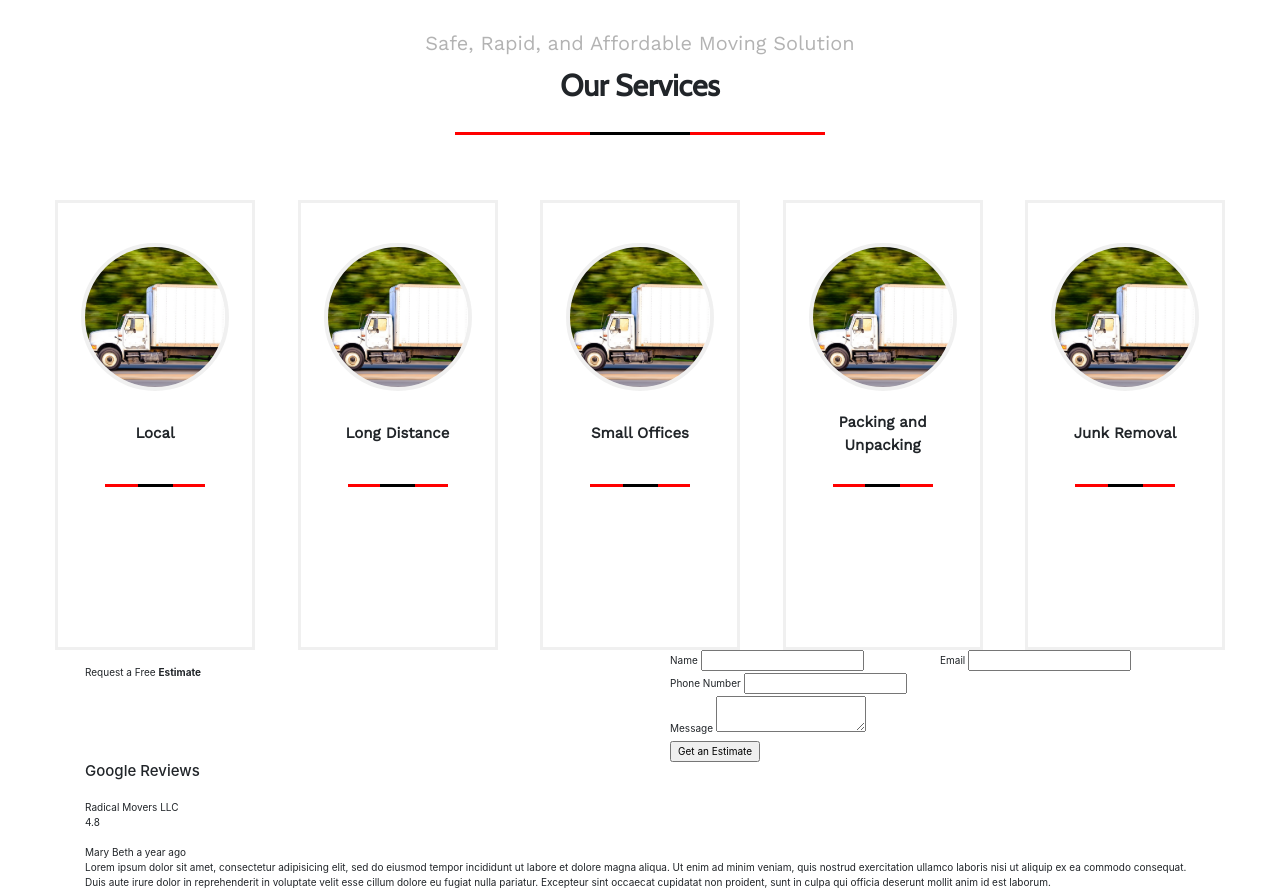
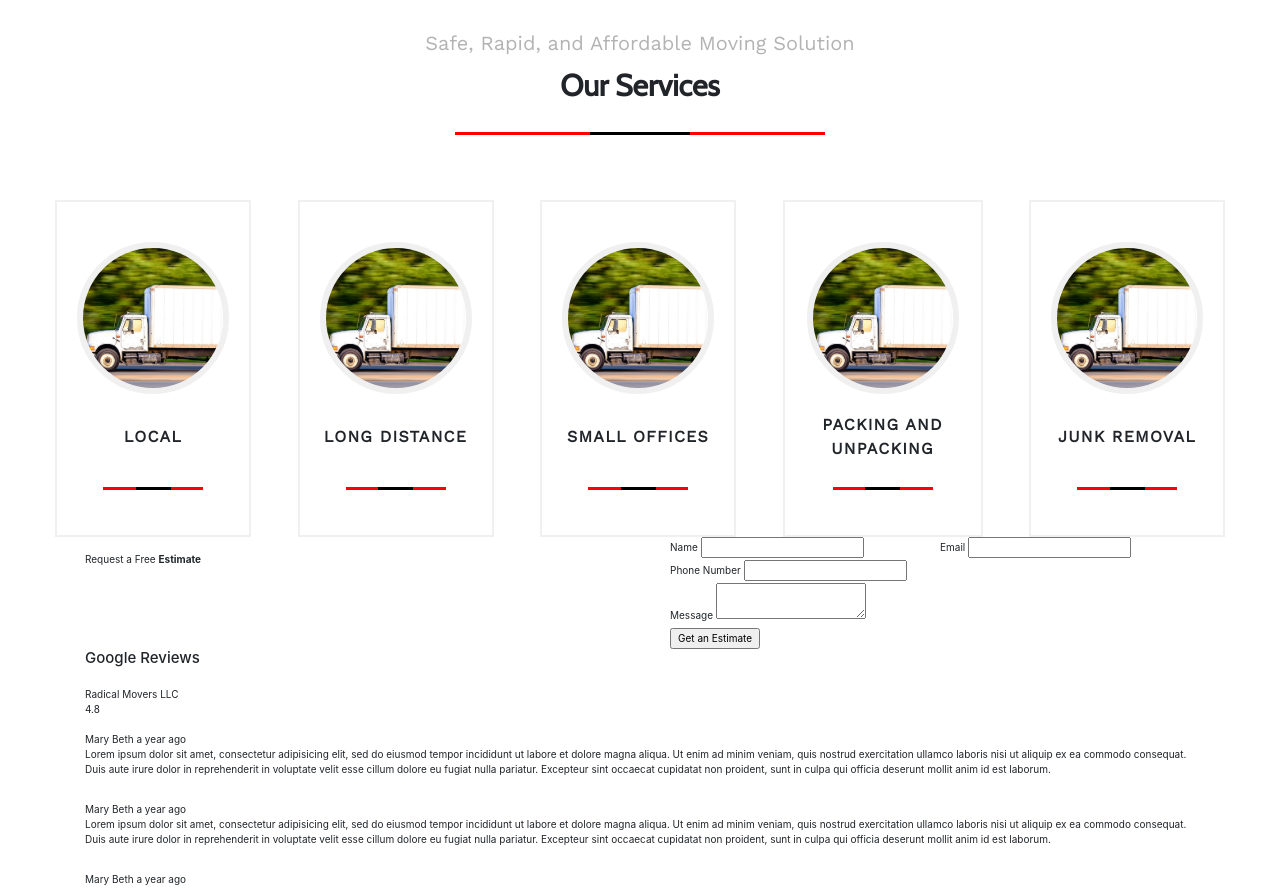
Before and after one commit to AJMarquez99/RadicalMovers, a PHP site: page / in a window 1280 px wide. Shown: the part 565-1454 px from the top of the page. Run offline with PHP 8.4, Linux system fonts and the light colour scheme; some libraries are stand-ins or nearby versions.

Commit message:
Finshed the services block and animation

```diff
--- a/components/_estimate.html
+++ b/components/_estimate.html
@@ -1,4 +1,4 @@
-<section>
+<section id="radical_estimate">
   <div class="container">
     <div class="row">
       <div class="col">
--- a/components/_services.html
+++ b/components/_services.html
@@ -6,47 +6,6 @@
         <h2>Our Services</h2>
         <div class="cool-border"></div>
         <div class="services-content">
-          <div class="service-image-container">
-            <div class="image-container">
-              <img src="images/moving-truck.jpg" alt="">
-            </div>
-            <p>Local</p>
-            <div class="cool-border"></div>
-            <p class="summary">This is a little test summary for when the site goes live, we'll try to keep it small though. At least for now.</p>
-          </div>
-          <div class="service-image-container">
-            <div class="image-container">
-              <img src="images/moving-truck.jpg" alt="">
-            </div>
-            <p>Long Distance</p>
-            <div class="cool-border"></div>
-            <p class="summary">This is a little test summary for when the site goes live, we'll try to keep it small though. At least for now.</p>
-          </div>
-          <div class="service-image-container">
-            <div class="image-container">
-              <img src="images/moving-truck.jpg" alt="">
-            </div>
-            <p>Small Offices</p>
-            <div class="cool-border"></div>
-            <p class="summary">This is a little test summary for when the site goes live, we'll try to keep it small though. At least for now.</p>
-          </div>
-          <div class="service-image-container">
-            <div class="image-container">
-              <img src="images/moving-truck.jpg" alt="">
-            </div>
-            <p>Packing and Unpacking</p>
-            <div class="cool-border"></div>
-            <p class="summary">This is a little test summary for when the site goes live, we'll try to keep it small though. At least for now.</p>
-          </div>
-          <div class="service-image-container">
-            <div class="image-container">
-              <img src="images/moving-truck.jpg" alt="">
-            </div>
-            <p>Junk Removal</p>
-            <div class="cool-border"></div>
-            <p class="summary">This is a little test summary for when the site goes live, we'll try to keep it small though. At least for now.</p>
-          </div>
-          <!--
           <div class="service-card [ is-collapsed ]">
             <div class="service-title [ js-expander ]">
               <div class="image-container">
@@ -56,7 +15,7 @@
               <div class="cool-border"></div>
             </div>
             <div class="service-summary">
-              <i class="fa fa-close [ js-collapser ]"></i>
+              <i class="fas fa-times [ js-collapser ]"></i>
               <p class="summary">This is a little test summary for when the site goes live, we'll try to keep it small though. At least for now.</p>
             </div>
           </div>
@@ -69,7 +28,7 @@
               <div class="cool-border"></div>
             </div>
             <div class="service-summary">
-              <i class="fa fa-close [ js-collapser ]"></i>
+              <i class="fas fa-times [ js-collapser ]"></i>
               <p class="summary">This is a little test summary for when the site goes live, we'll try to keep it small though. At least for now.</p>
             </div>
           </div>
@@ -82,7 +41,7 @@
               <div class="cool-border"></div>
             </div>
             <div class="service-summary">
-              <i class="fa fa-close [ js-collapser ]"></i>
+              <i class="fas fa-times [ js-collapser ]"></i>
               <p class="summary">This is a little test summary for when the site goes live, we'll try to keep it small though. At least for now.</p>
             </div>
           </div>
@@ -91,11 +50,11 @@
               <div class="image-container">
                 <img src="images/moving-truck.jpg" alt="">
               </div>
-              <p>Packing and Unpacking</p>
+              <span>Packing and Unpacking</span>
               <div class="cool-border"></div>
             </div>
             <div class="service-summary">
-              <i class="fa fa-close [ js-collapser ]"></i>
+              <i class="fas fa-times [ js-collapser ]"></i>
               <p class="summary">This is a little test summary for when the site goes live, we'll try to keep it small though. At least for now.</p>
             </div>
           </div>
@@ -108,11 +67,10 @@
               <div class="cool-border"></div>
             </div>
             <div class="service-summary">
-              <i class="fa fa-close [ js-collapser ]"></i>
+              <i class="fas fass-close [ js-collapser ]"></i>
               <p class="summary">This is a little test summary for when the site goes live, we'll try to keep it small though. At least for now.</p>
             </div>
           </div>
-          -->
         </div>
       </div>
     </div>
--- a/css/master.css
+++ b/css/master.css
@@ -153,6 +153,7 @@
 
 #radical_services {
   text-align: center;
+  transition: all 0.5s;
 }
 #radical_services .container {
   max-width: 1200px;
@@ -187,10 +188,11 @@
 }
 
 .services-content {
+  position: relative;
   display: flex;
   flex-direction: row;
   justify-content: space-between;
-  align-items: center;
+  align-items: flex-start;
   margin-top: 65px;
 }
 .services-content img {
@@ -198,7 +200,7 @@
   display: block;
   max-width: 140px;
   height: auto;
-  border: 4px solid rgba(179, 179, 179, 0.2);
+  border: 6px solid rgba(179, 179, 179, 0.2);
   border-radius: 50%;
   margin: 0 auto;
 }
@@ -208,64 +210,122 @@
 .services-content .cool-border::after {
   width: 35px;
 }
-.services-content p {
+
+.service-card .service-title {
+  border: 2px solid rgba(179, 179, 179, 0.2);
+  padding: 40px 20px;
+  max-width: 200px;
+  position: relative;
+}
+.service-card .service-title span {
   margin-top: 20px;
   height: 45px;
   font-family: "Work Sans", sans-serif;
-  font-size: 1.5em;
+  font-size: 1.6em;
+  letter-spacing: 1.2px;
   display: flex;
   align-items: center;
   justify-content: center;
   font-weight: bold;
+  text-transform: uppercase;
 }
-.services-content p.summary {
-  opacity: 0;
-  display: block;
-  font-size: 1.2em;
-  height: auto;
-  position: relative;
-  text-align: justify;
-  text-align-last: center;
+.service-card .service-title:hover {
+  background-color: #f14e4f;
+  border-color: #f14e4f;
+  cursor: pointer;
 }
-.services-content .service-image-container {
-  border: 3px solid rgba(179, 179, 179, 0.2);
-  padding: 40px 20px;
-  max-width: 200px;
+.service-card .service-title:hover img {
+  border-color: #282828;
 }
-.services-content .service-image-container:hover {
-  background-color: #f14e4f;
-  border-color: #141414;
+.service-card .service-title:hover .cool-border {
+  border-color: #282828;
 }
-.services-content .service-image-container:hover img {
-  border: 8px solid #141414;
-}
-.services-content .service-image-container:hover .cool-border {
-  border-color: #141414;
-}
-.services-content .service-image-container:hover .cool-border::after {
+.service-card .service-title:hover .cool-border::after {
   border-color: #FFF;
 }
-.services-content .service-image-container:hover p {
+.service-card .service-title, .service-card .service-title:hover,
+.service-card .service-title img, .service-card .service-title:hover img,
+.service-card .service-title span, .service-card .service-title:hover span,
+.service-card .service-title .cool-border, .service-card .service-title:hover .cool-border,
+.service-card .service-title .cool-border::after, .service-card .service-title:hover .cool-border::after {
+  transition: all 0.5s;
+}
+.service-card .service-summary {
+  transition: all 0.5s;
+  background-color: rgba(179, 179, 179, 0.2);
+  width: 100%;
+  position: absolute;
+  display: flex;
+  justify-content: center;
+  align-items: center;
+  color: #404040;
+  font-size: 1.5em;
+  padding: 20px;
+}
+.service-card .service-summary .fas {
+  font-size: 1.2em;
+  position: absolute;
+  top: 10px;
+  right: 10px;
+  cursor: pointer;
+}
+.service-card .service-summary .fas:hover {
+  opacity: 0.9;
+}
+.service-card.is-collapsed .service-title:after {
+  content: "";
   opacity: 0;
+}
+.service-card.is-collapsed .service-summary {
+  left: 0;
+  max-height: 0;
+  min-height: 0;
+  overflow: hidden;
   margin-top: 0;
+  opacity: 0;
 }
-.services-content .service-image-container:hover p.summary {
+.service-card.is-expanded .service-title {
+  background-color: #f14e4f;
+}
+.service-card.is-expanded .service-title:after {
+  content: "";
+  opacity: 1;
+  height: 0;
+  width: 0;
+  position: absolute;
+  bottom: -30px;
+  left: calc(50% - 15px);
+  border-left: 15px solid transparent;
+  border-right: 15px solid transparent;
+  border-bottom: 15px solid #333a45;
+}
+.service-card.is-expanded .service-title img {
+  border-color: #282828;
+}
+.service-card.is-expanded .service-title .cool-border {
+  border-color: #282828;
+}
+.service-card.is-expanded .service-title .cool-border::after {
+  border-color: #FFF;
+}
+.service-card.is-expanded .service-summary {
+  left: 0;
+  max-height: 500px;
+  min-height: 200px;
+  overflow: visible;
+  margin-top: 30px;
   opacity: 1;
 }
-.services-content .service-image-container:hover, .services-content .service-image-container:hover img, .services-content .service-image-container:hover .cool-border, .services-content .service-image-container:hover .cool-border::after, .services-content .service-image-container:hover p {
-  transition: all 0.5s;
+.service-card.is-expanded:hover .service-title {
+  transform: scale(1);
 }
-.services-content .service-image-container:hover p.summary {
-  transition: opacity 0.5s;
+.service-card.is-inactive .service-title {
+  pointer-events: none;
+  opacity: 0.5;
 }
-.services-content .service-image-container:hover {
-  transition: height 0.5s;
-}
-.services-content .service-image-container, .services-content .service-image-container img, .services-content .service-image-container .cool-border, .services-content .service-image-container .cool-border::after, .services-content .service-image-container p {
-  transition: all 0.5s;
-}
-.services-content .service-image-container p.summary {
-  transition: none;
+.service-card.is-inactive:hover .service-title {
+  background-color: #f14e4f;
+  transform: scale(1);
 }
 
 /*# sourceMappingURL=master.css.map */
--- a/sass/_services.scss
+++ b/sass/_services.scss
@@ -1,5 +1,6 @@
 #radical_services {
   text-align: center;
+  transition: all 0.5s;
   .container {
     max-width: 1200px;
   }
@@ -36,17 +37,18 @@
 }
 
 .services-content {
+  position: relative;
   display: flex;
   flex-direction: row;
   justify-content: space-between;
-  align-items: center;
+  align-items: flex-start;
   margin-top: 65px;
   img {
     box-sizing: content-box;
     display: block;
     max-width: 140px;
     height: auto;
-    border: 4px solid $border-color;
+    border: 6px solid $border-color;
     border-radius: 50%;
     margin: 0 auto;
   }
@@ -56,35 +58,35 @@
       width: 35px;
     }
   }
-  p{
+}
+
+.service-card {
+  $transition-time: 0.5s;
+  $hover-color: #f14e4f;
+  $services-border: rgb(40,40,40);
+  .service-title {
+    border: 2px solid $border-color;
+    padding: 40px 20px;
+    max-width: 200px;
+    position: relative;
+    span {
       margin-top: 20px;
       height: 45px;
       font-family: $nav-font;
-    font-size: 1.5em;
+      font-size: 1.6em;
+      letter-spacing: 1.2px;
       display: flex;
       align-items: center;
       justify-content: center;
       font-weight: bold;
+      text-transform: uppercase;
     }
-  p.summary {
-    opacity: 0;
-    display: block;
-    font-size: 1.2em;
-    height: auto;
-    position: relative;
-    text-align: justify;
-    text-align-last: center;
-  }
-  .service-image-container {
-    $services-border: rgb(20,20,20);
-    border: 3px solid $border-color;
-    padding: 40px 20px;
-    max-width: 200px;
     &:hover {
-      background-color: #f14e4f;
+      background-color: $hover-color;
+      border-color: $hover-color;
+      cursor: pointer;
+      img {
         border-color: $services-border;
-      & img {
-        border: 8px solid $services-border;
       }
       & .cool-border {
         border-color: $services-border;
@@ -92,36 +94,112 @@
       & .cool-border::after {
         border-color: #FFF;
       }
-      & p  {
-        opacity: 0;
-        margin-top: 0;
     }
-      & p.summary {
-        opacity: 1;
-      }
-      &,
-      & img,
-      & .cool-border,
-      & .cool-border::after,
-      & p {
-        transition: all 0.5s;
-      }
-      & p.summary {
-        transition: opacity 0.5s;
-      }
-      & {
-        transition: height 0.5s;
+    &, &:hover,
+    img, &:hover img,
+    span, &:hover span,
+    .cool-border, &:hover .cool-border,
+    .cool-border::after, &:hover .cool-border::after {
+      transition: all $transition-time;
     }
   }
-    &,
-    & img,
-    & .cool-border,
-    & .cool-border::after,
-    & p {
-      transition: all 0.5s;
-    }
-    & p.summary {
-      transition: none;
+  .service-summary {
+    transition: all $transition-time;
+    background-color: $border-color;
+    width: 100%;
+    position: absolute;
+
+    display: flex;
+    justify-content: center;
+    align-items: center;
+    color: lighten($text-color, 25%);
+    font-size: 1.5em;
+    padding: 20px;
+
+    .fas {
+      font-size: 1.2em;
+      position: absolute;
+      top: 10px;
+      right: 10px;
+      cursor: pointer;
+
+      &:hover {
+        opacity: 0.9;
       }
     }
   }
+  &.is-collapsed {
+
+    .service-title {
+      &:after {
+        content: "";
+        opacity: 0;
+      }
+    }
+    .service-summary {
+      left: 0;
+      max-height: 0;
+      min-height: 0;
+      overflow: hidden;
+      margin-top: 0;
+      opacity: 0;
+    }
+  }
+  &.is-expanded {
+
+    .service-title {
+      background-color: $hover-color;
+
+      &:after{
+        content: "";
+        opacity: 1;
+        height: 0;
+        width: 0;
+        position: absolute;
+        bottom: -30px;
+        left: calc(50% - 15px);
+        border-left: 15px solid transparent;
+        border-right: 15px solid transparent;
+        border-bottom: 15px solid #333a45;
+      }
+      img {
+        border-color: $services-border;
+      }
+      & .cool-border {
+        border-color: $services-border;
+      }
+      & .cool-border::after {
+        border-color: #FFF;
+      }
+    }
+
+    .service-summary {
+      left: 0;
+      max-height: 500px;
+      min-height: 200px;
+      overflow: visible;
+      margin-top: 30px;
+      opacity: 1;
+    }
+
+    &:hover {
+      .service-title {
+        transform: scale(1);
+      }
+    }
+  }
+
+  &.is-inactive {
+    .service-title {
+      pointer-events: none;
+      opacity: 0.5;
+    }
+
+    &:hover {
+      .service-title {
+        background-color: $hover-color;
+        transform: scale(1);
+      }
+    }
+  }
+}
```
Also changed, not shown: js/scripts.js (+47 -0 lines), 1 other file. Lines whose indentation alone changed are shown as unchanged.
